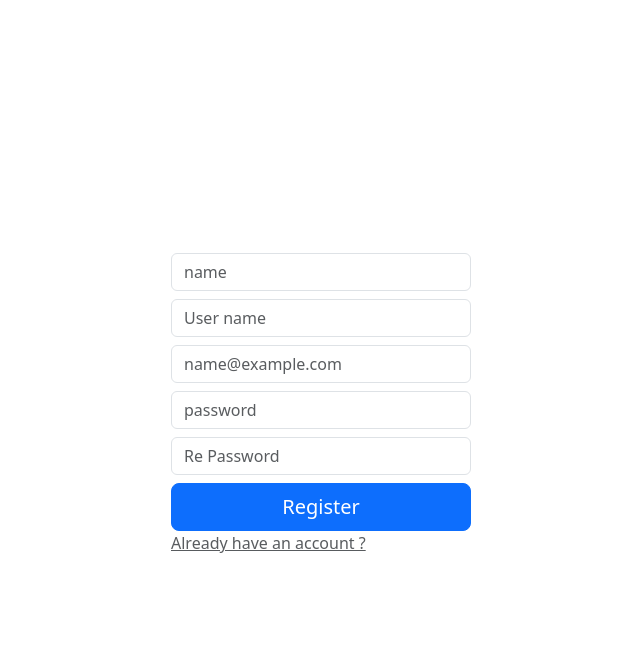
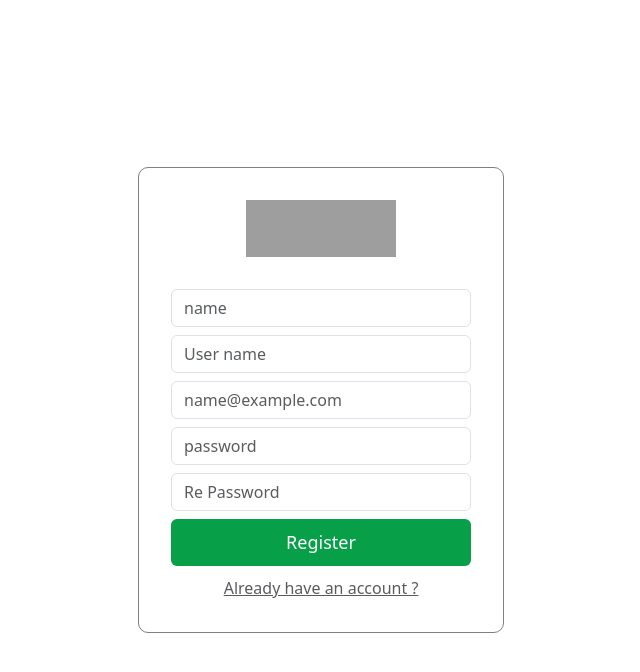
Before and after one commit to bharathwebdev/GUVI-TASK, a PHP site: page /register.html in a window 1280 px wide. Shown: the top 672 px of the page, without its empty margins (319-959 px from the left). Run offline with PHP 8.4, Linux system fonts and the light colour scheme; some libraries are stand-ins or nearby versions; grey boxes are pictures that could not be loaded.

```diff
--- a/css/login.css
+++ b/css/login.css
@@ -83,3 +83,21 @@ body {
     white-space: nowrap;
     -webkit-overflow-scrolling: touch;
   }
+.main{
+  border: 0.6px solid gray;
+  border-radius: 10px;
+}
+  .btnr{
+    border: none;
+    border-radius: 6px;
+    color: white;
+      background-color: rgb(7, 160, 73);
+      min-height: 45px;
+
+      font-size: large;
+    }
+    .hacc{
+      margin-top: 10px;
+
+    /* background-color: red; */
+    }
--- a/css/register.css
+++ b/css/register.css
@@ -7,6 +7,12 @@
     padding:10px;
     width: 100%;
     border:1px solid #CCC
+  }
+
+  .reg{
+      display: flex;
+      justify-content: center;
+      align-items: center;
   }
 
   button {
@@ -28,3 +34,14 @@
   #form-switch:checked~#login-form {
     display:none
   }   */
+  .reg{
+  padding: 2rem;
+  border:0.6px solid grey;
+  border-radius: 10px;
+    margin: 0 auto;
+  }
+  .hacc{
+    margin-top: 10px;
+
+  /* background-color: red; */
+  }
--- a/js/login.js
+++ b/js/login.js
@@ -1,5 +1,3 @@
-
-
 $(document).ready(function () {
   // validating form inputs ;
   $("#login-form").validate();
@@ -19,8 +17,8 @@ $(document).ready(function () {
           if (response != "Login Failed check your email and password !") {
             // let responseJSON = JSON.parse(response);
             // let {email,password} = responseJSON;
-            localStorage.setItem("Auth", response)
-
+            localStorage.setItem("Auth", response);
+            //  console.log(localStorage.getItem("Auth"));
             window.location = "profile.html";
           } else {
             $("#alert").show();
--- a/js/profile.js
+++ b/js/profile.js
@@ -3,7 +3,8 @@
 // location.href= "login.html";
 // }
 
-// console.log(JSON.parse(localStorage.getItem("Auth")))
+// console.log(localStorage.getItem("Auth"))
+
 let res = JSON.parse(localStorage.getItem("Auth"));
 document.getElementById("porifile-email").innerText = res.email;
 
--- a/register.html
+++ b/register.html
@@ -31,7 +31,6 @@
     <!-- custom scrpt -->
   </head>
   <body>
-
     <!-- <input type="checkbox" id="form-switch" /> -->
     <!-- <form id='login-form' action="" method='post'>
       <input type="text" placeholder="Username" required>
@@ -41,18 +40,25 @@
     </form> -->
     <!-- form-floating -->
 
+    <div class="reg">
 
+      <form id="register-form">
+        <center>
+          <img
+          class="mb-4 w-50"
+          src="https://www.guvi.in/build/images/women-guvi-logo-200w.a0d0dc87adf63965726aec7e98d4612a.webp"
+          alt=""
+          width="72"
+          height="57"
+        />
+          <!-- <h1 class="font-monospace">Register </h1> -->
 
-
-    <form id="register-form  fm" >
-      <div id = "alert">
-
-      <div class="alert alert-success" id="result" role="alert">
-
-      </div>
+        </center>
+        <div id="alert">
+          <div class="alert alert-success" id="result" role="alert"></div>
         </div>
 
-      <div  class=" mt-2">
+        <div class="mt-2">
           <!-- <label for="">user name</label> -->
           <input
             type="text"
@@ -63,7 +69,7 @@
             required
           />
         </div>
-      <div  class=" mt-2">
+        <div class="mt-2">
           <!-- <label for="">user name</label> -->
           <input
             type="text"
@@ -74,7 +80,7 @@
             required
           />
         </div>
-      <div class=" mt-2">
+        <div class="mt-2">
           <input
             type="email"
             class="form-control"
@@ -85,7 +91,7 @@
           />
           <!-- <label for="floatingInput">Email</label> -->
         </div>
-      <div class=" mt-2">
+        <div class="mt-2">
           <input
             type="password"
             class="form-control"
@@ -97,7 +103,7 @@
           />
           <!-- <label for="">password </label> -->
         </div>
-      <div class=" mt-2">
+        <div class="mt-2">
           <input
             type="password"
             class="form-control"
@@ -109,20 +115,33 @@
           />
           <!-- <label for="floatingInput">Re Password</label> -->
         </div>
-      <button class="w-100 btn btn-lg btn-primary mt-2" id="Register" name="Register" type="submit">
+        <button
+          class=" btnr w-100  btn-lg mt-2"
+          id="Register"
+          name="Register"
+          type="submit"
+        >
           Register
         </button>
+        <center  class="hacc">
           <a class=" mb-3 text-muted m-lr-auto" href="/login.html">
             Already have an account ?
           </a>
-
+        </center>
       </form>
     </div>
-
-    <script src="https://code.jquery.com/jquery-3.6.4.min.js" integrity="sha256-oP6HI9z1XaZNBrJURtCoUT5SUnxFr8s3BzRl+cbzUq8=" crossorigin="anonymous"></script>
+    <script
+      src="https://code.jquery.com/jquery-3.6.4.min.js"
+      integrity="sha256-oP6HI9z1XaZNBrJURtCoUT5SUnxFr8s3BzRl+cbzUq8="
+      crossorigin="anonymous"
+    ></script>
     <!-- jqury validation -->
-    <script src="https://cdnjs.cloudflare.com/ajax/libs/jquery-validate/1.19.5/jquery.validate.min.js" integrity="sha512-rstIgDs0xPgmG6RX1Aba4KV5cWJbAMcvRCVmglpam9SoHZiUCyQVDdH2LPlxoHtrv17XWblE/V/PP+Tr04hbtA==" crossorigin="anonymous" referrerpolicy="no-referrer"></script>
+    <script
+      src="https://cdnjs.cloudflare.com/ajax/libs/jquery-validate/1.19.5/jquery.validate.min.js"
+      integrity="sha512-rstIgDs0xPgmG6RX1Aba4KV5cWJbAMcvRCVmglpam9SoHZiUCyQVDdH2LPlxoHtrv17XWblE/V/PP+Tr04hbtA=="
+      crossorigin="anonymous"
+      referrerpolicy="no-referrer"
+    ></script>
     <script type="text/javascript" src="js/register.js"></script>
-
   </body>
 </html>
```
Also changed, not shown: index.html (+1 -20 lines), login.html (+8 -6 lines), php/profile.php (+20 -12 lines), profile.html (+27 -12 lines). Lines whose indentation alone changed are shown as unchanged.
